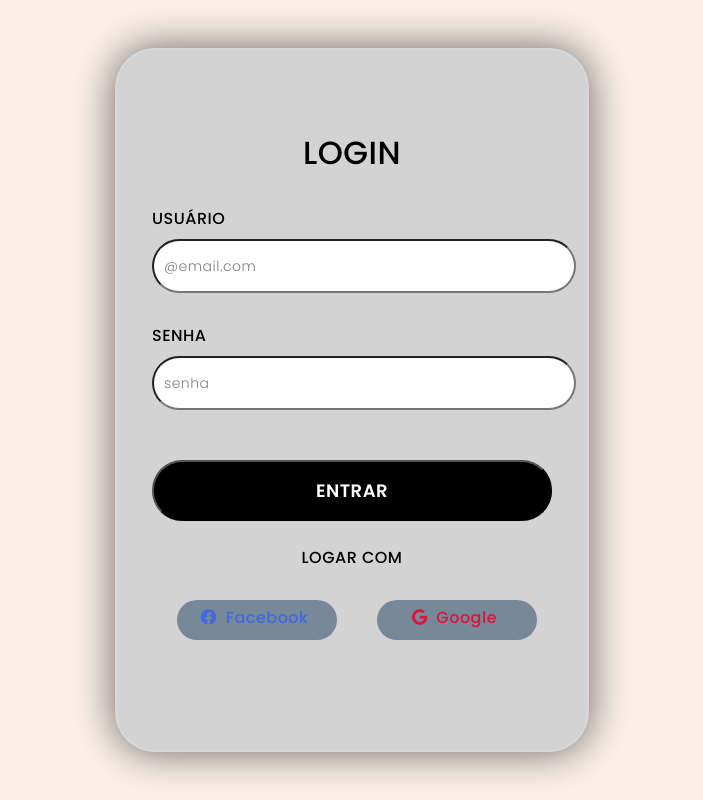
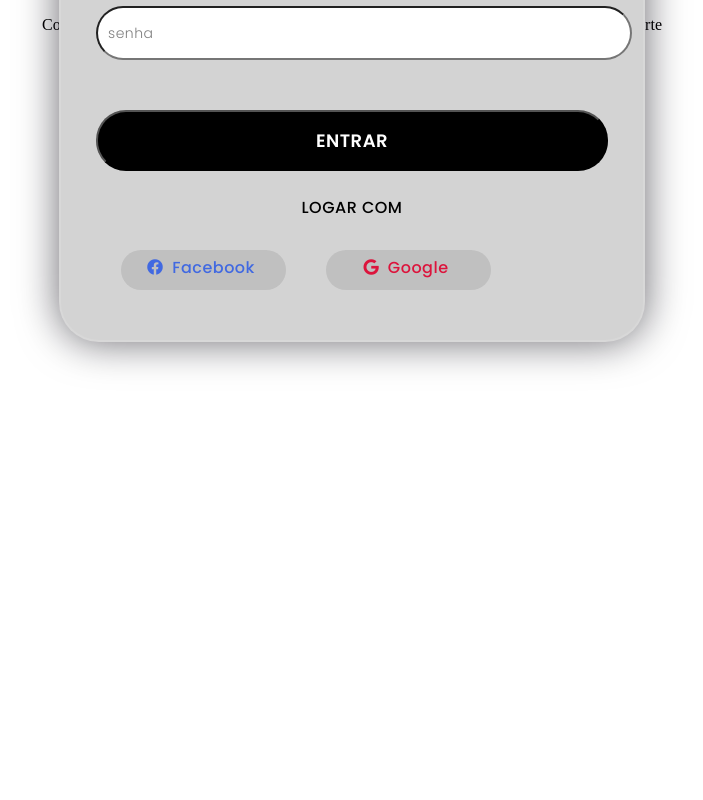
Before and after one commit to arckeman/pi23_MuralAcademico, a PHP site: page /login.php in a window 1280 px wide. Shown: the whole page, without its empty margins (288-991 px from the left). Run offline with PHP 8.4, Linux system fonts and the light colour scheme.

Commit message:
atualizar

```diff
--- a/login.php
+++ b/login.php
@@ -11,13 +11,6 @@
     <style media="screen" >
 
     <link rel="stylesheet" href="style.css"/>
-      *,
-*:before,
-*:after{
-    padding: 0;
-    margin: 0;
-    box-sizing: border-box;
-}
 body{
     background-color:#FAF0E6;
 
@@ -30,30 +23,14 @@ body{
     left: 50%;
     top: 50%;
 }
-.shape:first-child{
-    background: linear-gradient(
-        #1845ad,
-        #23a2f6
-    );
-    left: -80px;
-    top: -80px;
-}
-.shape:last-child{
-    background: linear-gradient(
-        to right,
-        #ff512f,
-        #f09819
-    );
-    right: -30px;
-    bottom: -80px;
-}
+
 form{
-    height: 600px;
-    width: 400px;
+
+    width: 40%;
     background-color:#D3D3D3;
-    position: absolute;
+    position:absolute;
     transform: translate(-50%,-50%);
-    top: 50%;
+    top: 20px;
     left: 50%;
     border-radius: 40px;
     backdrop-filter: blur(10px);
@@ -118,7 +95,7 @@ button{
   width: 150px;
   border-radius: 30px;
   padding: 5px 10px 10px 5px;
-  background-color:#778899;
+  background-color:#C0C0C0;
   color: #eaf0fb;
   text-align: center;
 }
@@ -147,6 +124,10 @@ button{
 .logar{
     margin-top:24px;
     text-align: center;
+}
+.rodape{
+    text-align:center;
+
 }
 
 
@@ -217,6 +198,14 @@ button{
           <div class="fb"><i class="fab fa-facebook"></i>  Facebook</div>
           <div class="go"><a class="fab fa-google"></a>  Google</div>
         </div>
+
     </form>
+    <div class="rodape"> <footer>
+
+
+<p>Copyright © 2023 | Instituto Federal de Educação, Ciência e Tecnologia do Rio Grande do Norte</p>
+
+
+</footer></div>
 </body>
 </html>
```
